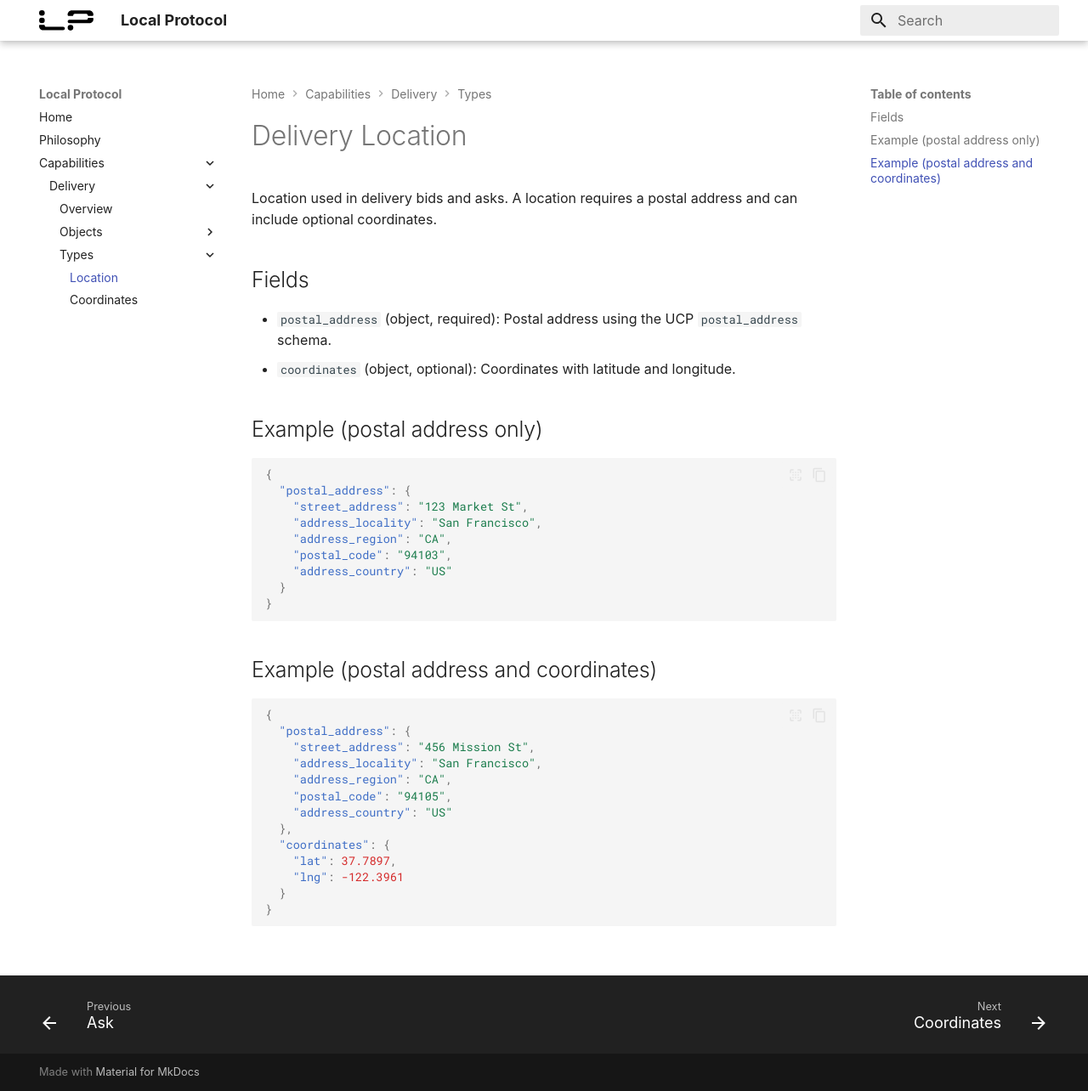
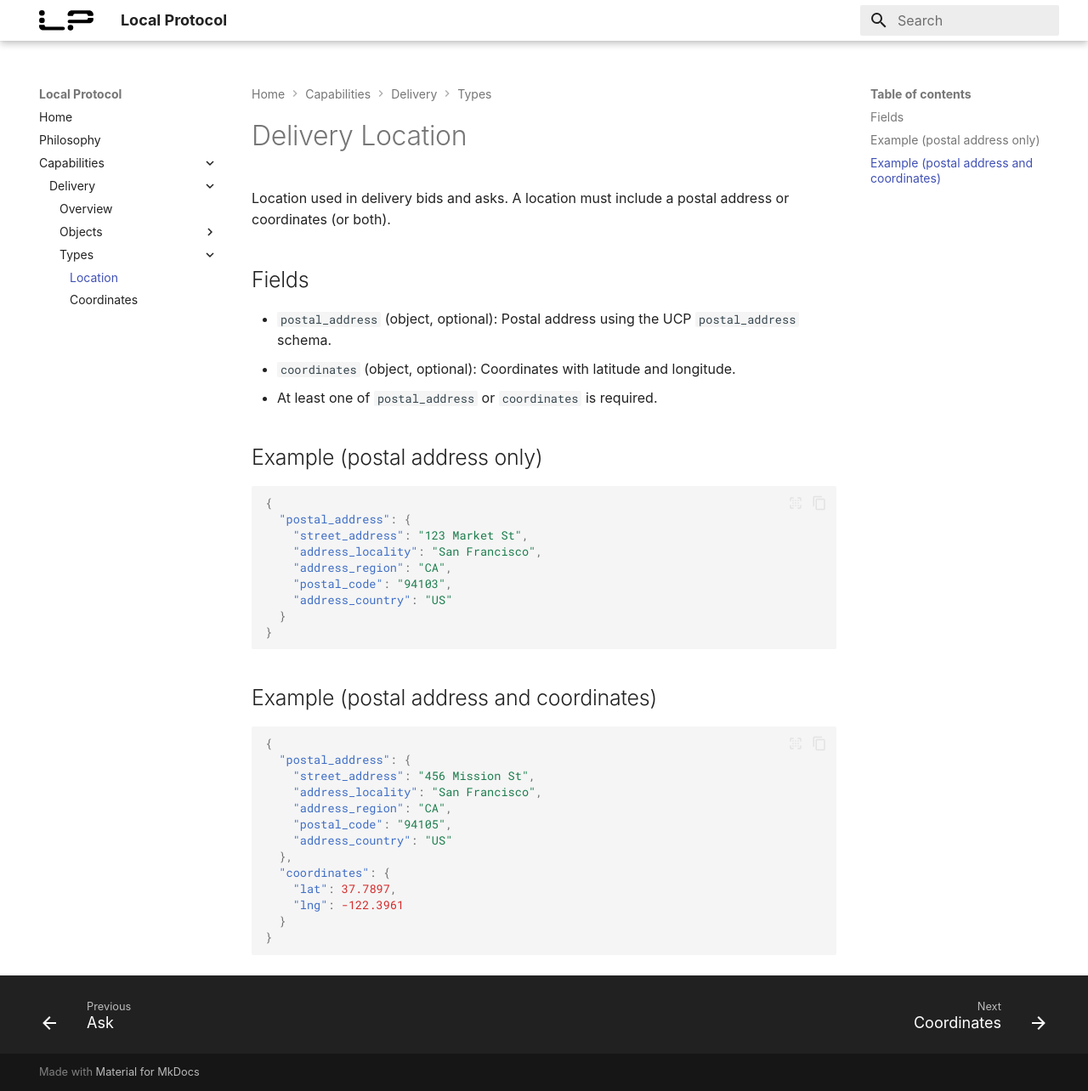
Before and after one commit to Palette-Labs-Inc/local-protocol, an MkDocs documentation site: the page built from docs/capabilities/delivery/location.md, in a window 1280 px wide and 1284 px high. Shown: the whole window at 85% size. Built offline with MkDocs 1.6.1 and Material for MkDocs 9.7.7, drawn with Linux system fonts in a browser that asks for light colours; some web fonts are replaced.

Commit message:
Revert to either coords or address

```diff
--- a/docs/capabilities/delivery/location.md
+++ b/docs/capabilities/delivery/location.md
@@ -1,11 +1,12 @@
 # Delivery Location
 
-Location used in delivery bids and asks. A location requires a postal address and can include optional coordinates.
+Location used in delivery bids and asks. A location must include a postal address or coordinates (or both).
 
 ## Fields
 
-- `postal_address` (object, required): Postal address using the UCP `postal_address` schema.
+- `postal_address` (object, optional): Postal address using the UCP `postal_address` schema.
 - `coordinates` (object, optional): Coordinates with latitude and longitude.
+  - At least one of `postal_address` or `coordinates` is required.
 
 ## Example (postal address only)
 
```
Also changed, not shown: DECISIONS.md (+1 -1 lines), docs/capabilities/delivery/ask.md (+2 -2 lines), docs/capabilities/delivery/bid.md (+2 -2 lines), 1 other file.
